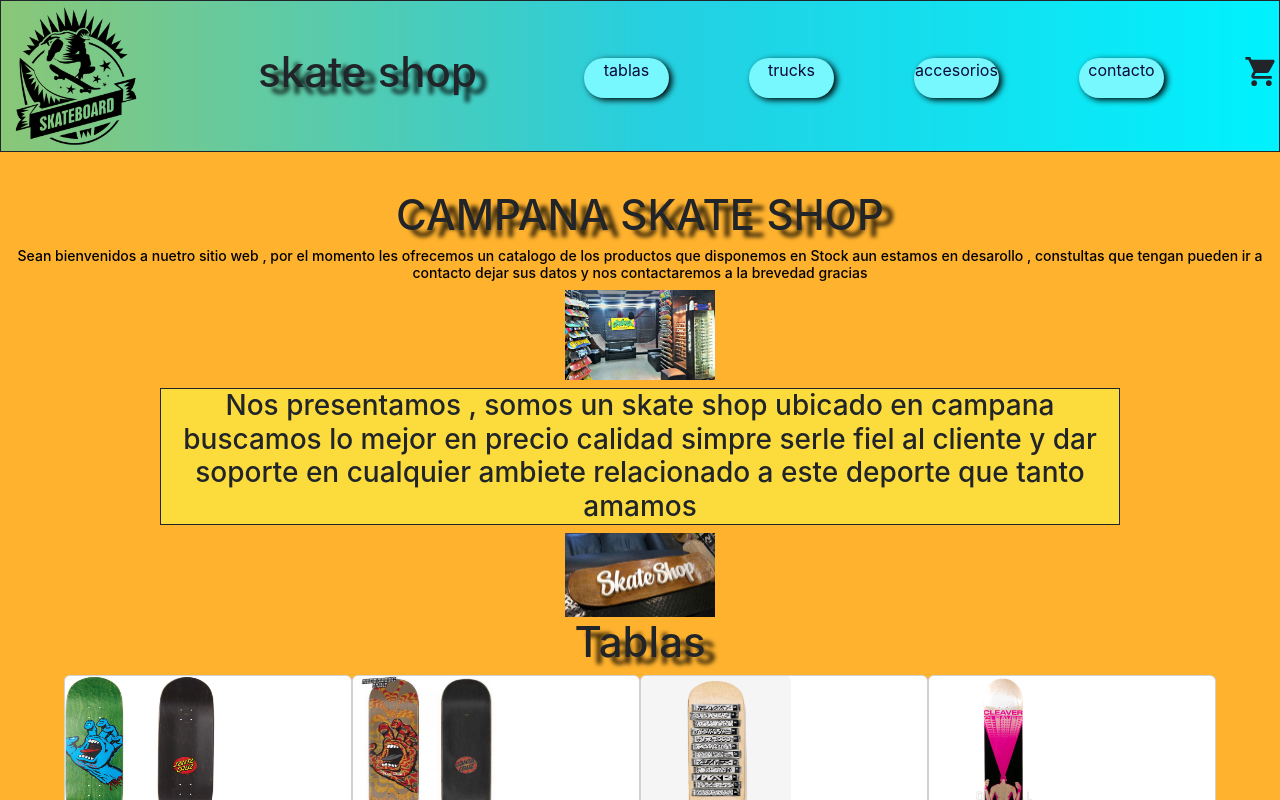
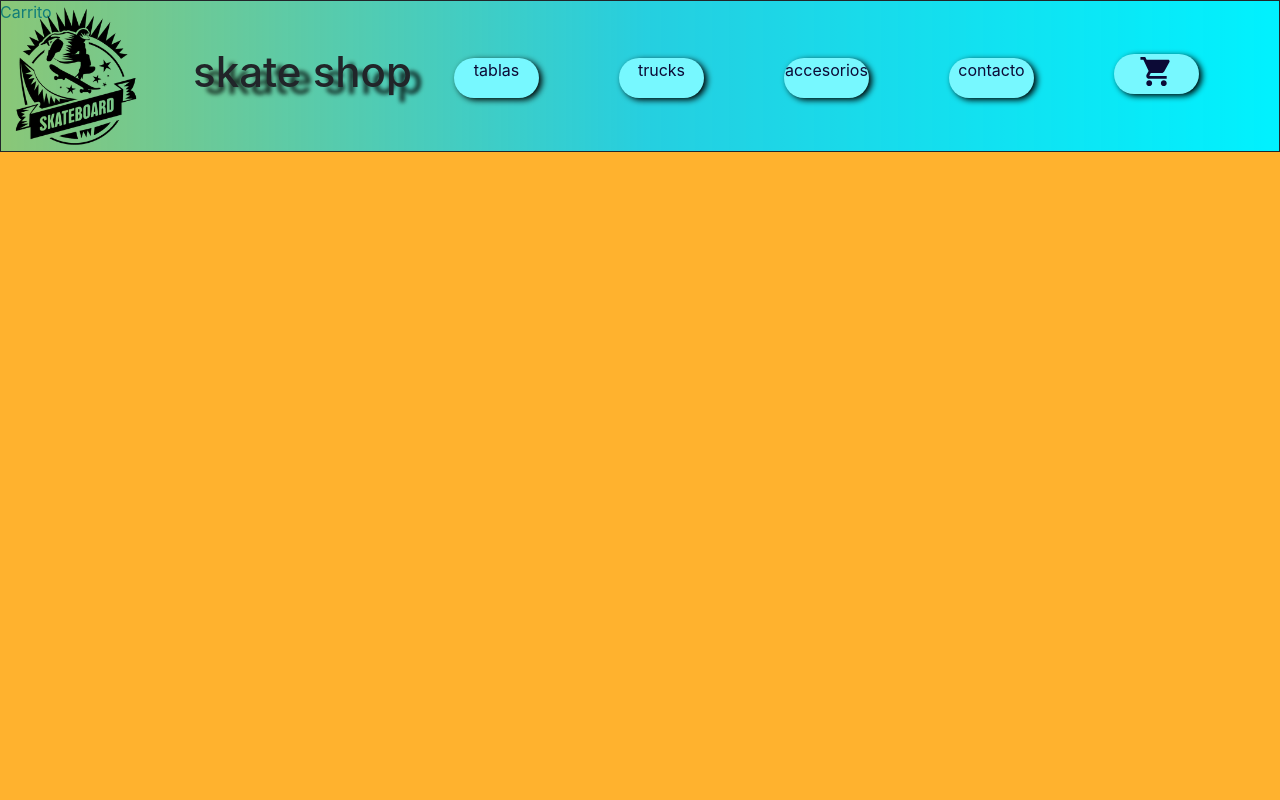
Before and after one commit to Daniel-Paiz/react-coder, a React (Create React App) app: page /Carrito in a window 1280 px wide. Shown: the top 800 px of the page. Built offline with nearby package versions, Linux system fonts and the light colour scheme.

Commit message:
react 1.6

```diff
--- a/package.json
+++ b/package.json
@@ -14,6 +14,7 @@
     "react": "^18.2.0",
     "react-bootstrap": "^2.5.0",
     "react-dom": "^18.2.0",
+    "react-router-dom": "^6.4.1",
     "react-scripts": "5.0.1",
     "sweetalert2": "^11.4.33",
     "web-vitals": "^2.1.4"
--- a/src/App.jsx
+++ b/src/App.jsx
@@ -3,13 +3,24 @@ import NavBar from "./Componentes/NavBar";
 import ItemListContainer from "./Componentes/ItemListContainer";
 // import Itemcount from "./Componentes/ItemCount";
 import ItemDetailContainer from './Componentes/ItemDetailContainer';
+import { BrowserRouter, Routes, Route } from 'react-router-dom';
+import { Cart } from './Componentes/Cart';
+
+
+
 const App = () => {
   return (
     <>
-      <NavBar />
-      <ItemListContainer />
-      <ItemDetailContainer />
-      {/* <Itemcount /> */}
+      <BrowserRouter>
+        <NavBar />
+        <Routes>
+          <Route path='/' element={<ItemListContainer />} />
+          <Route path='/header/:IdVistas' element={<ItemListContainer />} />
+          <Route path='/Trucks/:IdTruck' element={<ItemDetailContainer />} />
+          <Route path='/Carrito' element={<Cart />} />
+          {/* <Itemcount /> */}
+        </Routes>
+      </BrowserRouter>
     </>
   )
 }
--- /dev/null
+++ b/src/Componentes/Cart.js
@@ -0,0 +1,11 @@
+import React from 'react';
+
+
+
+export const Cart = () => {
+    return (
+        <div>
+            Carrito
+        </div>
+    )
+}
--- a/src/Componentes/ItemDetailContainer.js
+++ b/src/Componentes/ItemDetailContainer.js
@@ -1,12 +1,15 @@
 import React from "react";
 import ItemDetailContainerTrucks from "./Trucks/Trucks.js";
+import { useParams } from "react-router-dom"
+
+
 
 
 const ItemDetailContainer = () => {
+    let { IdTruck } = useParams();
+
     return (
-        <>
-        <ItemDetailContainerTrucks />
-        </>
+            <ItemDetailContainerTrucks />
     );
 }
 export default ItemDetailContainer;
--- a/src/Componentes/ItemListContainer.js
+++ b/src/Componentes/ItemListContainer.js
@@ -2,8 +2,10 @@ import "./ItemListContainer.css"
 import logo_skate_shop from "../img/Skate_shop.jpg"
 import logo_tabla_skate_shop from "../img/Tabla_skate_shop.jpg"
 import ItemListProduct from "./ItemListProduct"
+import { useParams } from "react-router-dom"
 
 const ItemListContainer = () => {
+    let { IdVistas } = useParams();
     return (
         <main>
             <h1 class="titulo__h1">CAMPANA SKATE SHOP</h1>
@@ -20,7 +22,7 @@ const ItemListContainer = () => {
                     amamos </h3>
                 <img src={logo_tabla_skate_shop} alt="logo2" class="imagen_ilustrativa" />
                 <h2 class="titulo__h1">Tablas</h2>
-                <ItemListProduct />
+                    <ItemListProduct />
             </div>
         </main>
     )
--- a/src/Componentes/NavBar.js
+++ b/src/Componentes/NavBar.js
@@ -2,11 +2,12 @@ import React from "react"
 import logo from "../img/logo_skate.png"
 import "./NavBar.css"
 import CartWidget from "../Componentes/CartWidget"
+import { Link, } from "react-router-dom"
 const headers = [
-    { id: 0, name: 'tablas', href: '' },
-    { id: 1, name: 'trucks', href: '' },
-    { id: 2, name: 'accesorios', href: '' },
-    { id: 3, name: 'contacto', href: '' },
+    { id: 0, name: 'tablas', ruta: '/header/tablas' },
+    { id: 1, name: 'trucks', ruta: '/Trucks/trucks' },
+    { id: 2, name: 'accesorios', ruta: '/header/accesorios' },
+    { id: 3, name: 'contacto', ruta: '/header/contacto' },
 ];
 
 const NavBar = () => {
@@ -16,8 +17,10 @@ const NavBar = () => {
                 <img src={logo} alt="logo" />
                 <h1 class="titulo__h1">skate shop</h1>
                 <nav>
-                    {headers.map(header => <a key={header.id} href={header.href}>{header.name}</a>)}
-                    <CartWidget />
+                    {headers.map(header => <Link key={header.id} to={header.ruta}>{header.name}</Link>)}
+                    <Link to='/Carrito'>
+                        <CartWidget />
+                    </Link>
                 </nav>
             </header>
         </body>
```
Also changed, not shown: src/Componentes/Trucks/Trucks.js (+4 -3 lines), 1 other file (tests, documents, lock files or other folders).
